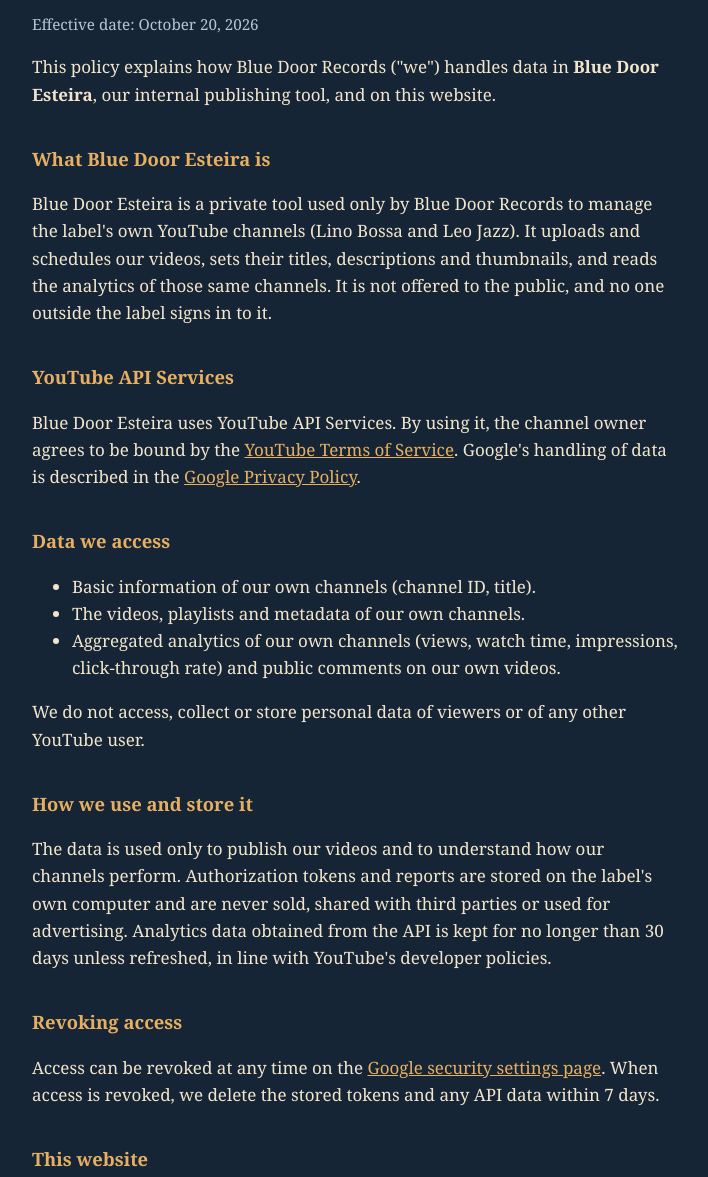
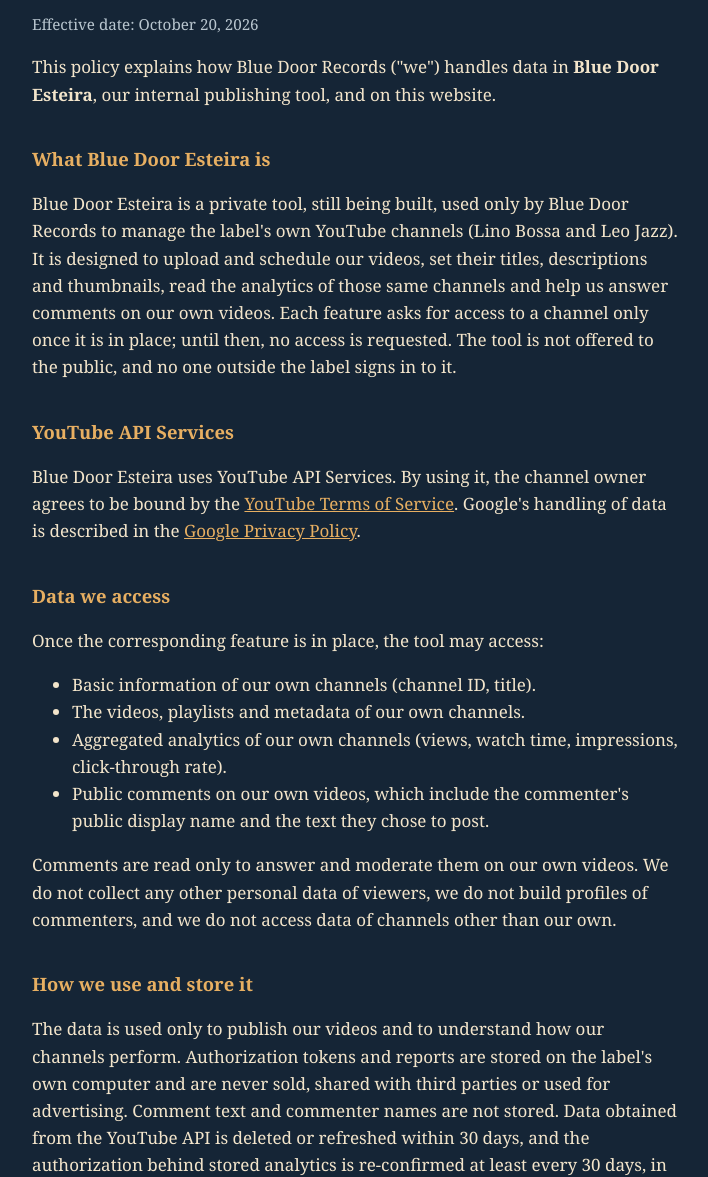
Before and after one commit to thebluedoorrecords/thebluedoorrecords.github.io, a plain HTML site: page privacy.html in a window 1280 px wide. Shown: the part 140-1317 px from the top of the page, without its empty margins (284-992 px from the left). Drawn offline with Linux system fonts and the light colour scheme.

Commit message:
Privacy and terms: features enabled one at a time, comments, retention and acceptance

```diff
--- a/privacy.html
+++ b/privacy.html
@@ -16,24 +16,26 @@
   <p>This policy explains how Blue Door Records ("we") handles data in <strong>Blue Door Esteira</strong>, our internal publishing tool, and on this website.</p>
 
   <h2>What Blue Door Esteira is</h2>
-  <p>Blue Door Esteira is a private tool used only by Blue Door Records to manage the label's own YouTube channels (Lino Bossa and Leo Jazz). It uploads and schedules our videos, sets their titles, descriptions and thumbnails, and reads the analytics of those same channels. It is not offered to the public, and no one outside the label signs in to it.</p>
+  <p>Blue Door Esteira is a private tool, still being built, used only by Blue Door Records to manage the label's own YouTube channels (Lino Bossa and Leo Jazz). It is designed to upload and schedule our videos, set their titles, descriptions and thumbnails, read the analytics of those same channels and help us answer comments on our own videos. Each feature asks for access to a channel only once it is in place; until then, no access is requested. The tool is not offered to the public, and no one outside the label signs in to it.</p>
 
   <h2>YouTube API Services</h2>
   <p>Blue Door Esteira uses YouTube API Services. By using it, the channel owner agrees to be bound by the <a href="https://www.youtube.com/t/terms">YouTube Terms of Service</a>. Google's handling of data is described in the <a href="https://policies.google.com/privacy">Google Privacy Policy</a>.</p>
 
   <h2>Data we access</h2>
+  <p>Once the corresponding feature is in place, the tool may access:</p>
   <ul>
     <li>Basic information of our own channels (channel ID, title).</li>
     <li>The videos, playlists and metadata of our own channels.</li>
-    <li>Aggregated analytics of our own channels (views, watch time, impressions, click-through rate) and public comments on our own videos.</li>
+    <li>Aggregated analytics of our own channels (views, watch time, impressions, click-through rate).</li>
+    <li>Public comments on our own videos, which include the commenter's public display name and the text they chose to post.</li>
   </ul>
-  <p>We do not access, collect or store personal data of viewers or of any other YouTube user.</p>
+  <p>Comments are read only to answer and moderate them on our own videos. We do not collect any other personal data of viewers, we do not build profiles of commenters, and we do not access data of channels other than our own.</p>
 
   <h2>How we use and store it</h2>
-  <p>The data is used only to publish our videos and to understand how our channels perform. Authorization tokens and reports are stored on the label's own computer and are never sold, shared with third parties or used for advertising. Analytics data obtained from the API is kept for no longer than 30 days unless refreshed, in line with YouTube's developer policies.</p>
+  <p>The data is used only to publish our videos and to understand how our channels perform. Authorization tokens and reports are stored on the label's own computer and are never sold, shared with third parties or used for advertising. Comment text and commenter names are not stored. Data obtained from the YouTube API is deleted or refreshed within 30 days, and the authorization behind stored analytics is re-confirmed at least every 30 days, in line with the YouTube API Services Developer Policies.</p>
 
   <h2>Revoking access</h2>
-  <p>Access can be revoked at any time on the <a href="https://myaccount.google.com/permissions">Google security settings page</a>. When access is revoked, we delete the stored tokens and any API data within 7 days.</p>
+  <p>Access can be revoked at any time on the <a href="https://myaccount.google.com/permissions">Google security settings page</a>. When access is revoked, or when a stored authorization stops working, we delete the stored tokens and any API data from that channel within 7 days.</p>
 
   <h2>This website</h2>
   <p>This website does not use cookies, analytics or forms, and it does not collect personal data.</p>
```
Also changed, not shown: terms.html (+2 -1 lines).
